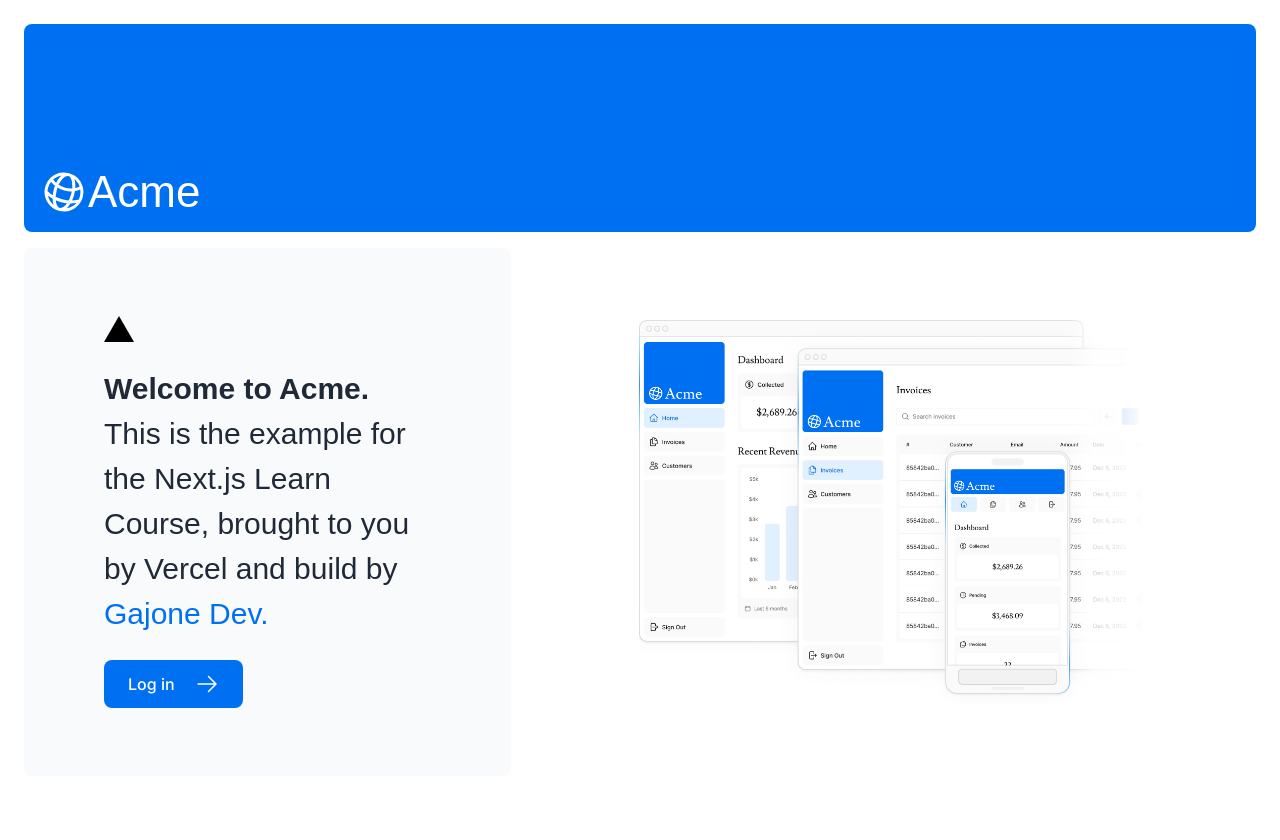
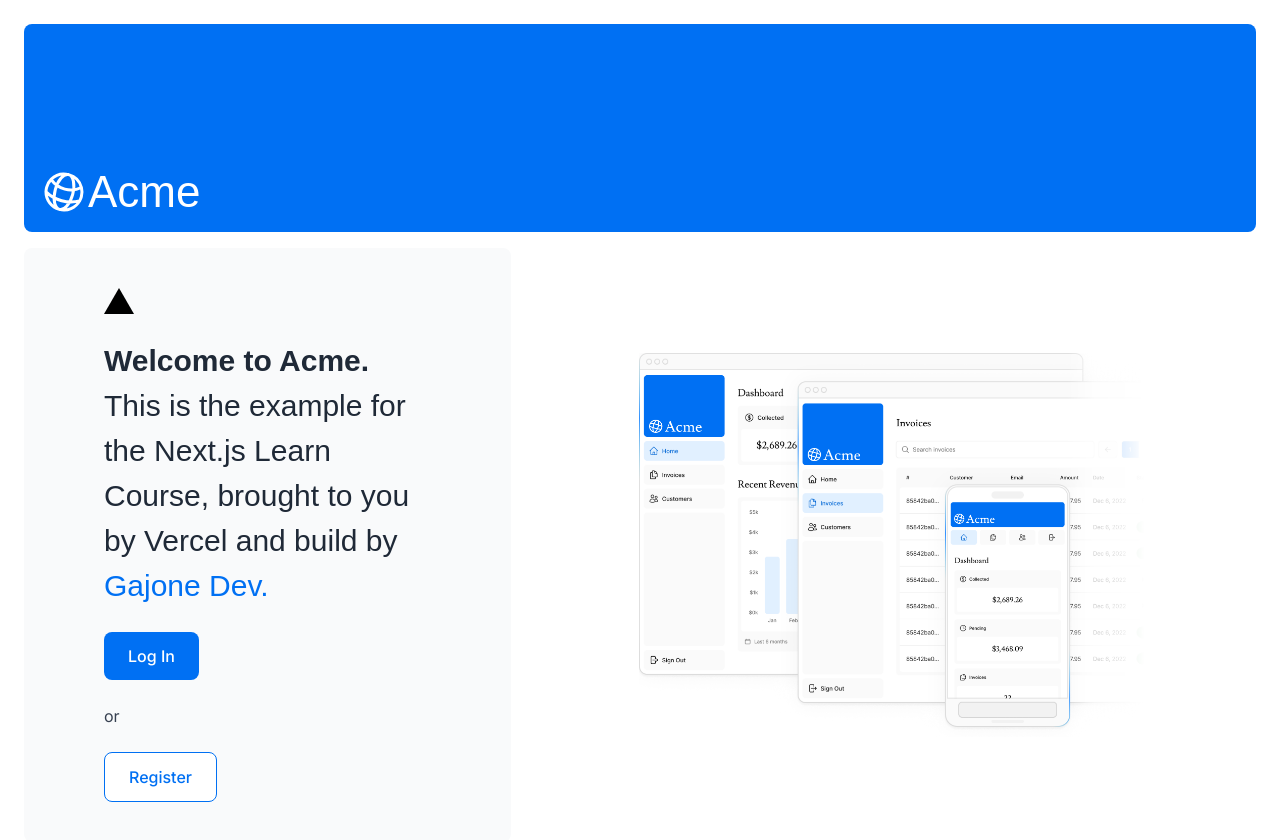
Before and after one commit to gajonedev/nextjs-learning-code, a Next.js app: page / in a window 1280 px wide. Shown: the top 840 px of the page. Before the commit the page ends 800 px from the top, so only its background shows below. Built offline with nearby package versions, Linux system fonts and the light colour scheme; a web font is replaced by a local one.

Commit message:
Registering update

```diff
--- a/app/page.tsx
+++ b/app/page.tsx
@@ -16,26 +16,39 @@
       {/* La Hero section */}
       <div className="mt-4 flex grow flex-col gap-4 md:flex-row">
         <div className="flex flex-col justify-center gap-6 rounded-lg bg-gray-50 px-6 py-10 md:w-2/5 md:px-20">
-          <div className={`relative w-0 h-0 border-l-[15px] border-r-[15px] border-b-[26px] border-l-transparent border-r-transparent border-b-black`} />
-          <p className={`${lusitana.className} text-xl text-gray-800 md:text-3xl md:leading-normal`}>
+          <div
+            className={`relative w-0 h-0 border-l-[15px] border-r-[15px] border-b-[26px] border-l-transparent border-r-transparent border-b-black`}
+          />
+          <p
+            className={`${lusitana.className} text-xl text-gray-800 md:text-3xl md:leading-normal`}
+          >
             <strong>Welcome to Acme.</strong> This is the example for the{" "}
-            <a>
+            <a href="https://nextjs.org/learn" target="_blank">
               Next.js Learn Course
             </a>
-            , brought to you by Vercel and build by <a href="https://facebook.com/gajonedev" className="text-blue-500" target="_blank">Gajone Dev.</a>
+            , brought to you by Vercel and build by{" "}
+            <a
+              href="https://free.facebook.com/gajonedev"
+              className="text-blue-500"
+              target="_blank"
+            >
+              Gajone Dev.
+            </a>
           </p>
           <Link
             href="/login"
             className="flex items-center gap-5 self-start rounded-lg bg-blue-500 px-6 py-3 text-sm font-medium text-white transition-colors hover:bg-blue-400 md:text-base"
           >
-            <span>Log in</span> <ArrowRightIcon className="w-5 md:w-6" />
+            {/* <span>Log in</span> <ArrowRightIcon className="w-5 md:w-6" /> */}
+            Log In
           </Link>
-          {/* <Link
-            href="/dashboard"
-            className="flex items-center gap-5 self-start rounded-lg bg-white px-6 py-3 text-sm font-medium text-blue-500 border border-blue-500 transition-colors hover:bg-blue-500 hover:text-white hover:border-gray-50 md:text-base"
+          <p className="text-gray-700">or</p>
+          <Link
+            href="/register"
+            className="flex items-center gap-5 self-start rounded-lg bg-white px-6 py-3 text-sm font-medium text-blue-500 border border-blue-500 transition-colors hover:bg-blue-200 md:text-base"
           >
-            <span>Dashboard</span> <TableCellsIcon className="w-5 md:w-6" />
-          </Link> */}
+            Register
+          </Link>
         </div>
         <div className="flex items-center justify-center p-6 md:w-3/5 md:px-28 md:py-12">
           {/* Add Hero Images Here */}
--- a/app/register/page.tsx
+++ b/app/register/page.tsx
@@ -8,15 +8,14 @@
 
 // Métadonnées de la page
 export const metadata: Metadata = {
-  title: "Login",
-}
+  title: "Register",
+};
 
 // Fonction principale de la page
-export default function LoginPage() {
+export default function RegisteringPage() {
   return (
     <main className="flex items-center justify-center md:h-screen">
       <div className="relative mx-auto flex w-full max-w-[400px] flex-col space-y-2.5 p-4 md:-mt-32">
-
         {/* Logo de l'application */}
         <div className="flex h-20 w-full items-end rounded-lg bg-blue-500 p-3 md:h-36">
           <div className="w-32 text-white md:w-36">
@@ -28,5 +27,5 @@
         <RegisteringForm />
       </div>
     </main>
-  )
+  );
 }
```
